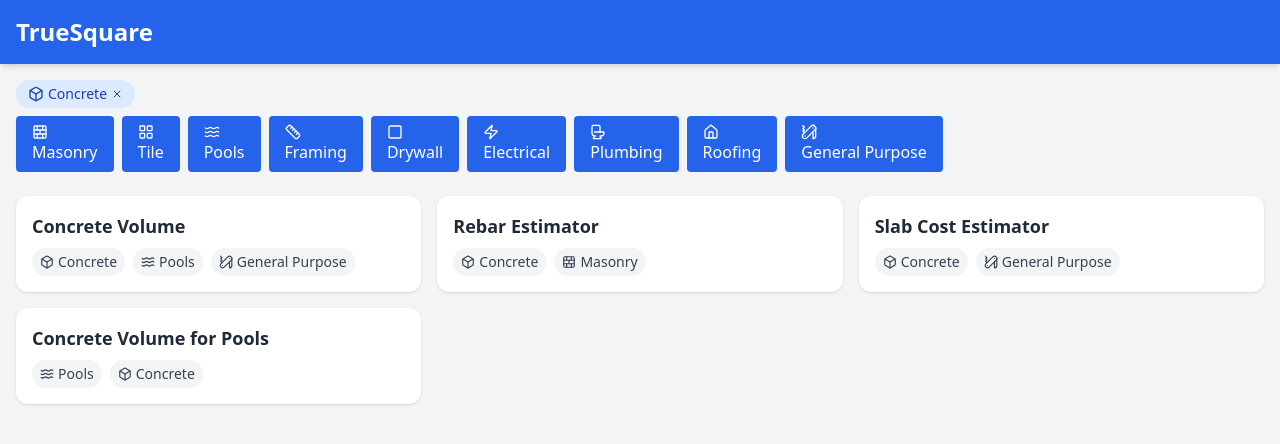
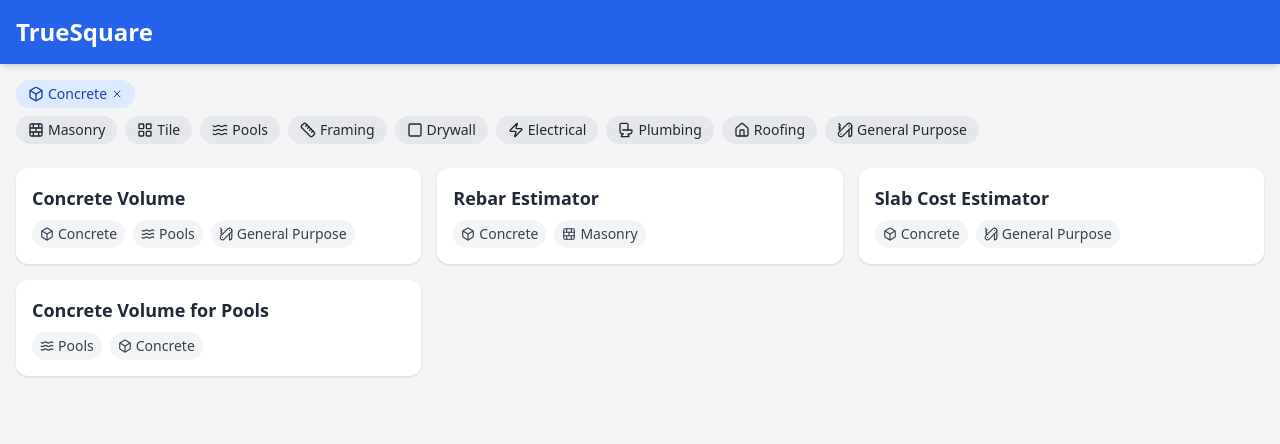
Before and after one commit to gshanahan/TrueSquare, a React (Vite) app: page / in a window 1280 px wide. Shown: the top 444 px of the page. Built offline with nearby package versions, Linux system fonts and the light colour scheme.

Commit message:
Undo button changes

```diff
--- a/src/App.jsx
+++ b/src/App.jsx
@@ -100,7 +100,7 @@
           allTypes={ALL_TYPES}
           iconMap={ICON_MAP}
         />
-        <div className="grid grid-cols-1 sm:grid-cols-2 lg:grid-cols-3 gap-4 mt-6">
+        <div className="grid grid-cols-1 md:grid-cols-2 lg:grid-cols-3 gap-4 mt-6">
           {visibleCalculators.map(calc => (
             <CalculatorCard
               key={calc.id}
--- a/src/components/FilterPanel.jsx
+++ b/src/components/FilterPanel.jsx
@@ -30,7 +30,7 @@
             <button
               key={type}
               onClick={() => onAdd(type)}
-              className="text-sm md:text-base px-4 py-2 bg-blue-600 text-white rounded hover:bg-blue-700 transition w-full sm:w-auto"
+              className="flex items-center gap-1 bg-gray-200 hover:bg-gray-300 text-gray-800 px-3 py-1 rounded-full text-sm"
             >
               {Icon && <Icon size={16} />}
               {type}
```
